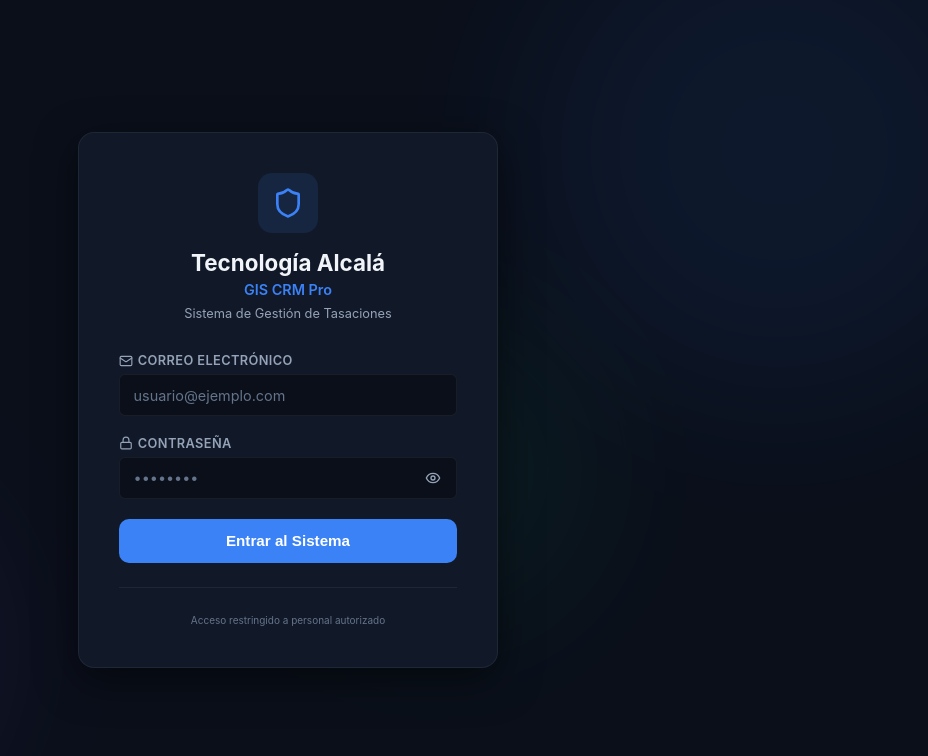
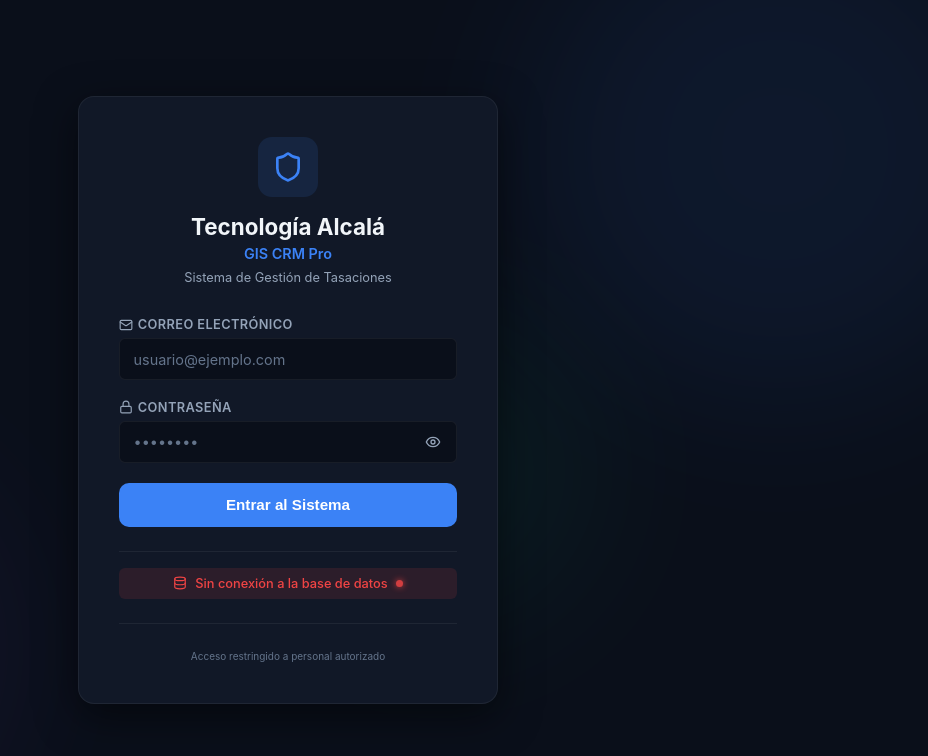
Before and after one commit to manuelalcalavilchez/gis-crm-pro, a React (Vite) app: page /login in a window 1280 px wide. Shown: the top 756 px of the page, without its empty margins (352-1280 px from the left). Built offline with nearby package versions, Linux system fonts and the light colour scheme; no server answers.

Commit message:
feat: add DB connection indicator on login page
Shows green 'Conectado a la base de datos' with pulsing dot when API is reachable,
or red 'Sin conexión a la base de datos' when offline. Checks every 10s.

```diff
--- a/src/pages/Login.jsx
+++ b/src/pages/Login.jsx
@@ -1,8 +1,8 @@
 import { useState, useEffect } from 'react';
 import { useNavigate } from 'react-router-dom';
 import { useStore } from '../store/useStore';
-import { Shield, Eye, EyeOff, Lock, Mail, AlertTriangle } from 'lucide-react';
-import { loginUser } from '../api/postgrest';
+import { Shield, Eye, EyeOff, Lock, Mail, AlertTriangle, Database } from 'lucide-react';
+import { loginUser, BASE_URL } from '../api/postgrest';
 
 export default function Login() {
   const [email, setEmail] = useState('');
@@ -10,11 +10,27 @@ export default function Login() {
   const [showPassword, setShowPassword] = useState(false);
   const [error, setError] = useState('');
   const [loading, setLoading] = useState(false);
+  const [dbStatus, setDbStatus] = useState('checking'); // checking, online, offline
 
   const { login, loginAttempts, lockedUntil, incrementLoginAttempts, resetLoginAttempts } = useStore();
   const navigate = useNavigate();
 
   const [lockCountdown, setLockCountdown] = useState(0);
+
+  // Check de conexión a la base de datos
+  useEffect(() => {
+    const checkDb = async () => {
+      try {
+        const res = await fetch(`${BASE_URL}/usuarios?limit=1`, { method: 'HEAD' });
+        setDbStatus(res.ok ? 'online' : 'offline');
+      } catch {
+        setDbStatus('offline');
+      }
+    };
+    checkDb();
+    const interval = setInterval(checkDb, 10000);
+    return () => clearInterval(interval);
+  }, []);
 
   // Cuenta regresiva si está bloqueado
   useEffect(() => {
@@ -157,6 +173,29 @@ export default function Login() {
           )}
         </form>
 
+        <div className="login-db-status">
+          {dbStatus === 'online' && (
+            <div className="login-db-online">
+              <Database size={14} />
+              <span>Conectado a la base de datos</span>
+              <span className="login-db-dot online"></span>
+            </div>
+          )}
+          {dbStatus === 'offline' && (
+            <div className="login-db-offline">
+              <Database size={14} />
+              <span>Sin conexión a la base de datos</span>
+              <span className="login-db-dot offline"></span>
+            </div>
+          )}
+          {dbStatus === 'checking' && (
+            <div className="login-db-checking">
+              <Database size={14} />
+              <span>Verificando conexión...</span>
+            </div>
+          )}
+        </div>
+
         <div className="login-footer">
           <small>Acceso restringido a personal autorizado</small>
         </div>
--- a/src/styles.css
+++ b/src/styles.css
@@ -842,3 +842,39 @@ body, html, #root {
 .connection-dot.online .connection-dot-indicator { background: var(--green); box-shadow: 0 0 6px var(--green); }
 .connection-dot.offline .connection-dot-indicator { background: var(--red); box-shadow: 0 0 6px var(--red); }
 .connection-dot.checking .connection-dot-indicator { background: var(--text-muted); }
+
+
+/* ── Login DB Status ── */
+.login-db-status {
+  margin-top: 1.5rem; padding-top: 1rem;
+  border-top: 1px solid var(--border-color);
+}
+
+.login-db-online, .login-db-offline, .login-db-checking {
+  display: flex; align-items: center; justify-content: center;
+  gap: 0.5rem; font-size: 0.8rem; font-weight: 500;
+  padding: 0.5rem 0.75rem; border-radius: var(--radius-sm);
+}
+
+.login-db-online {
+  color: var(--green); background: var(--green-light);
+}
+
+.login-db-offline {
+  color: var(--red); background: var(--red-light);
+}
+
+.login-db-checking {
+  color: var(--text-muted); background: rgba(0,0,0,0.15);
+}
+
+.login-db-dot {
+  width: 7px; height: 7px; border-radius: 50%;
+}
+.login-db-dot.online { background: var(--green); box-shadow: 0 0 6px var(--green); animation: pulse-green 2s infinite; }
+.login-db-dot.offline { background: var(--red); box-shadow: 0 0 6px var(--red); animation: pulse-red 2s infinite; }
+
+@keyframes pulse-red {
+  0%, 100% { opacity: 1; }
+  50% { opacity: 0.4; }
+}
```
